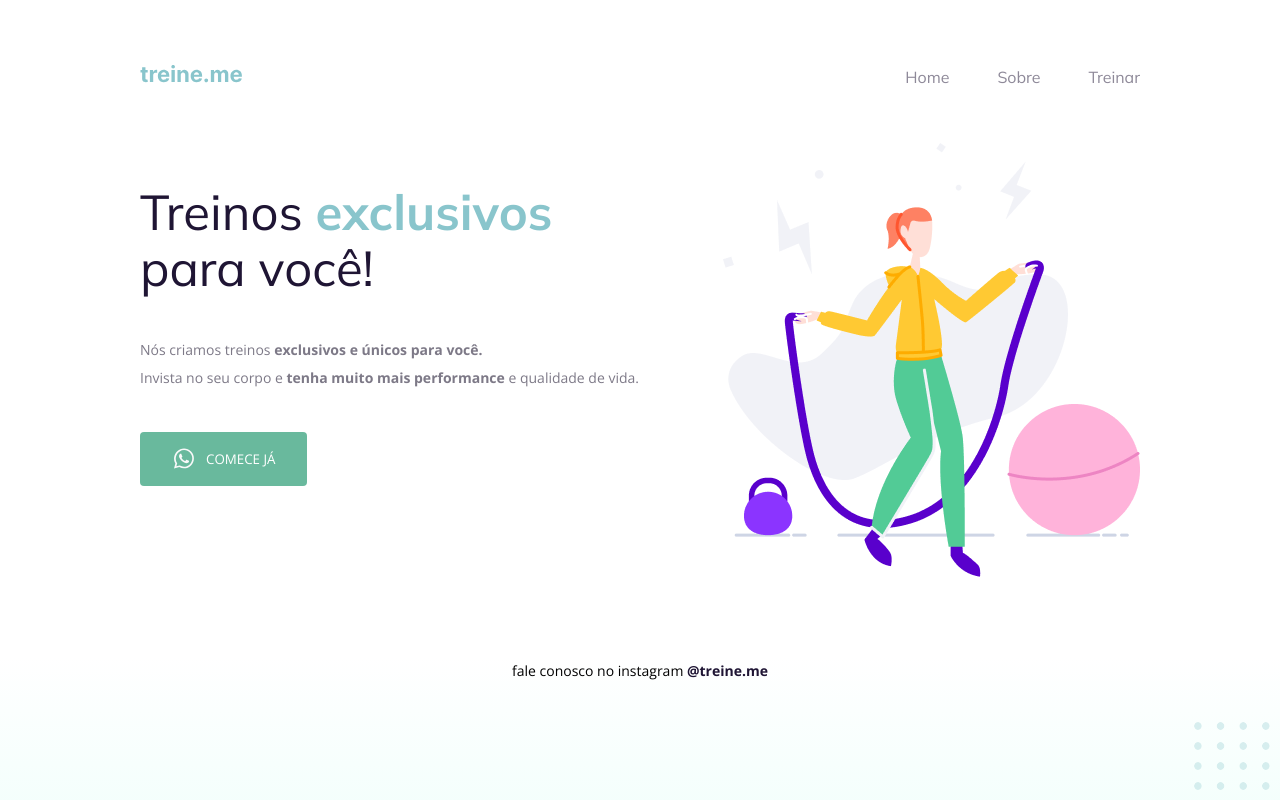
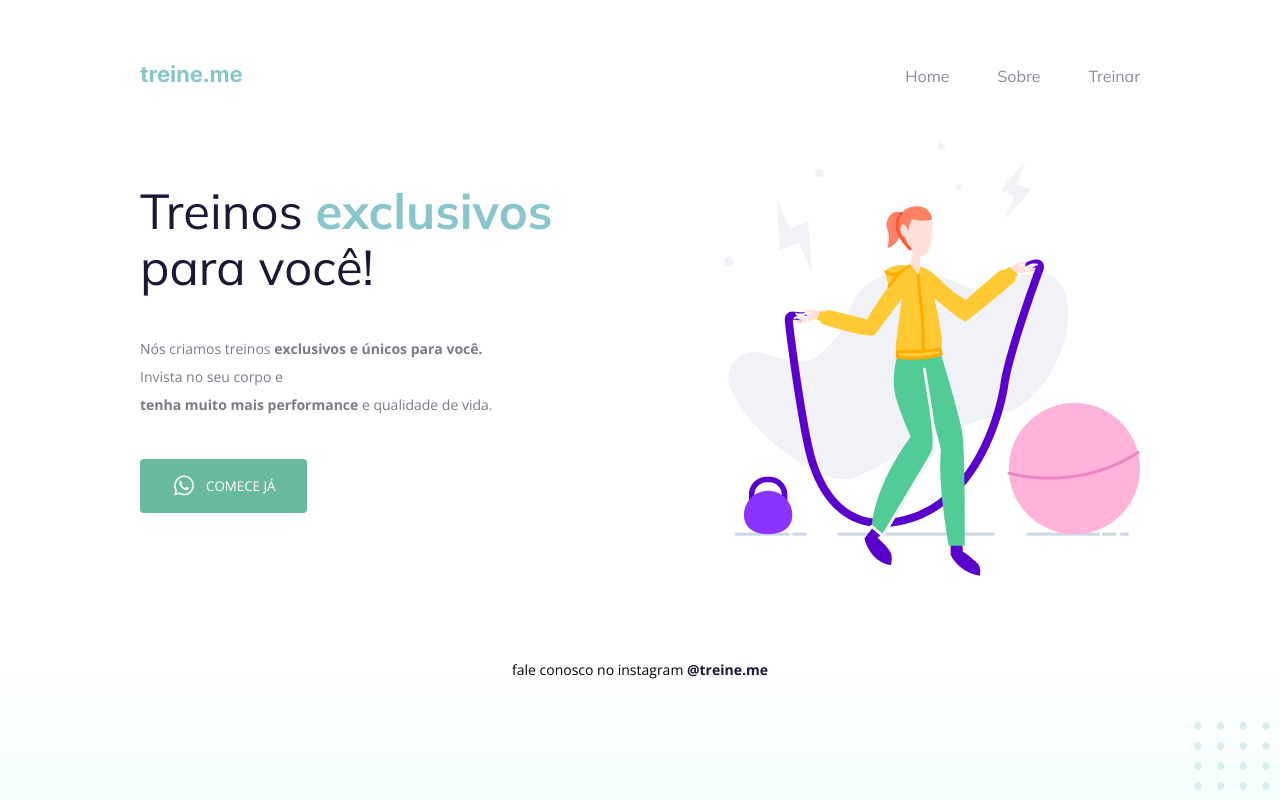
Before and after one commit to tulio-albuquerque/rocketseat-explorer, a plain HTML site: page 03-corrigindo-bugs/index.html in a window 1280 px wide. Drawn offline with nearby package versions, Linux system fonts and the light colour scheme.

Commit message:
stage 02: corrigindo bugs (02) - segunda quebra de linha no paragrafo e fonte do nav

```diff
--- a/03-corrigindo-bugs/style.css
+++ b/03-corrigindo-bugs/style.css
@@ -22,6 +22,7 @@ nav {
   align-items: center;
 
   margin-bottom: 55px;
+  font-family: "Mulish", sans-serif;
 }
 
 ul {
@@ -92,10 +93,10 @@ button {
   align-items: center;
   justify-content: center;
   gap: 10px;
+  cursor: pointer;
 }
 
 button:hover {
-  cursor: pointer;
   background: #4ea788;
 }
 
```
Also changed, not shown: 03-corrigindo-bugs/index.html (+3 -2 lines).
